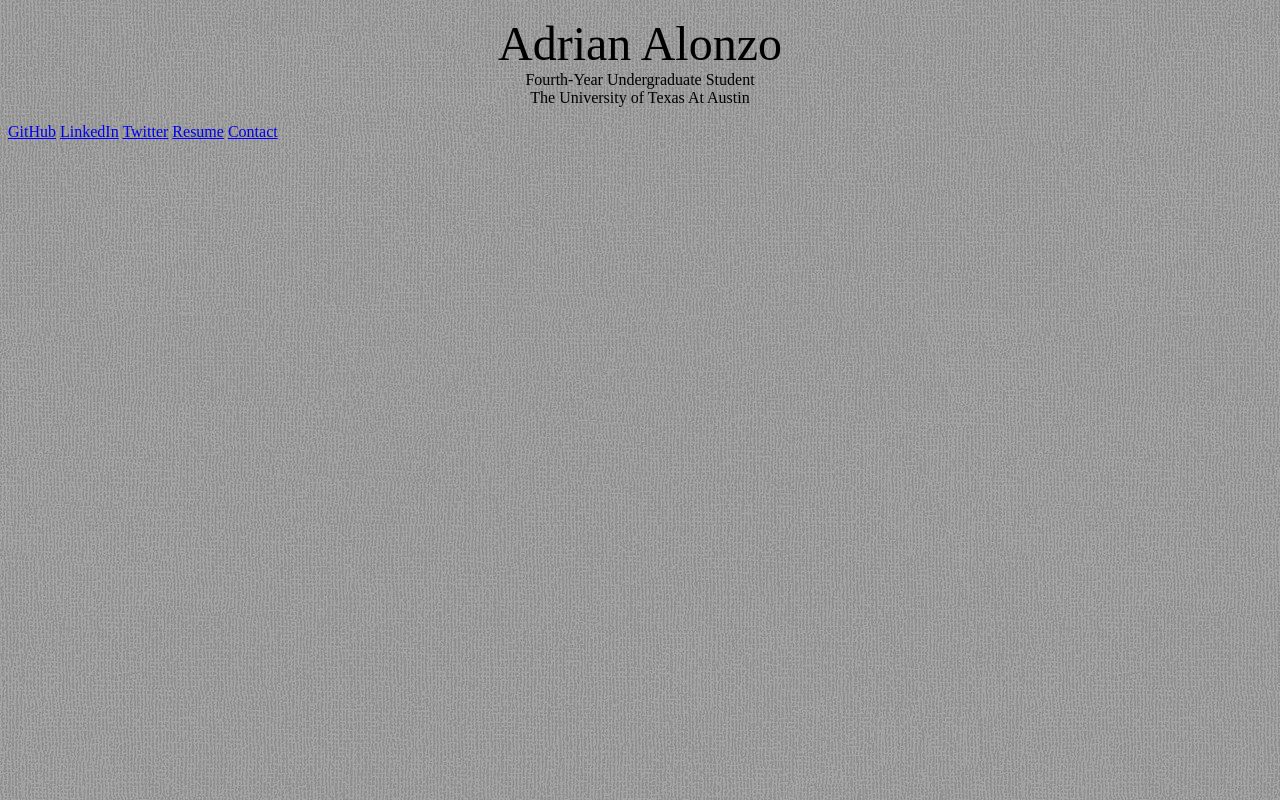
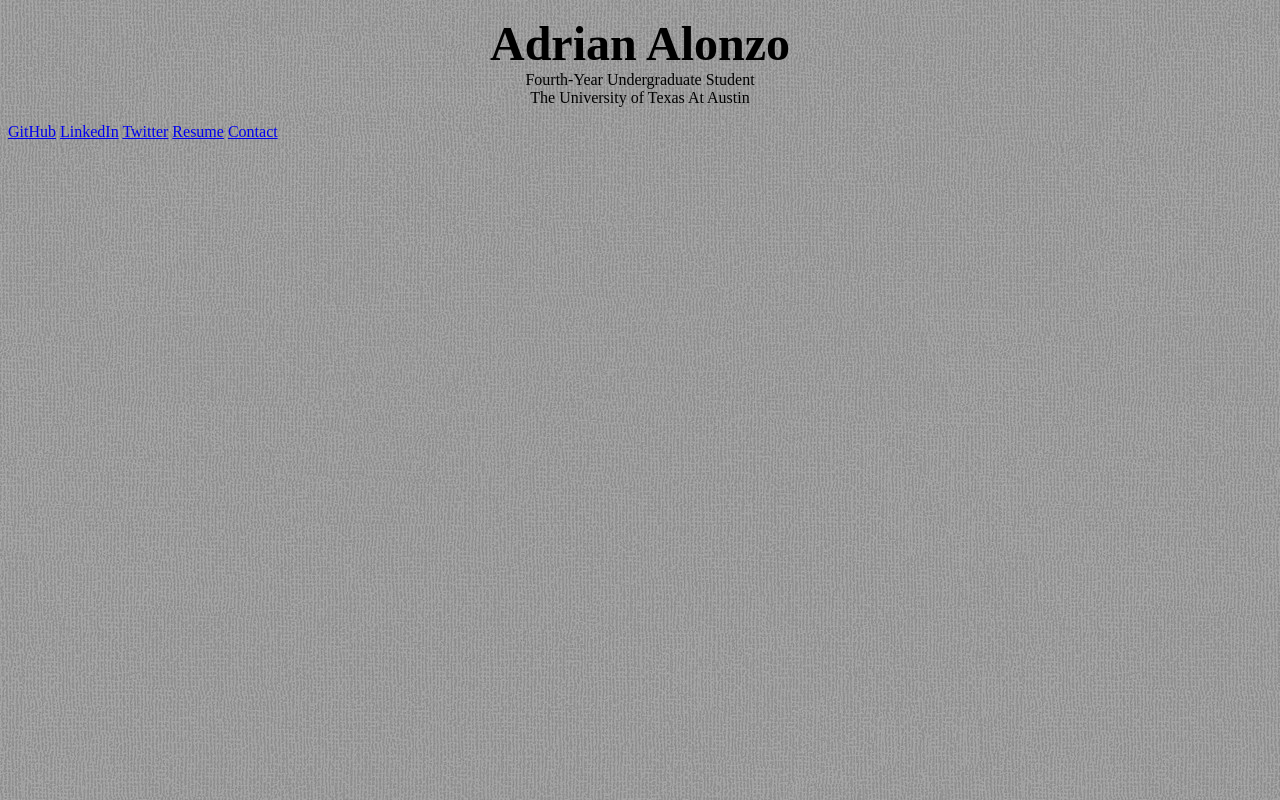
Before and after one commit to aalonzo510/aalonzo510.github.io, a plain HTML site: page index.html in a window 1280 px wide. Drawn offline with Linux system fonts and the light colour scheme.

Commit message:
Update index.html

```diff
--- a/index.html
+++ b/index.html
@@ -12,7 +12,7 @@
 <body>
 	<!--<div class="about-box">
 		<div class="content">-->
-		<p><center><b></b><font size="24">Adrian Alonzo</font></b><br>
+		<p><center><b><font size="24">Adrian Alonzo</font></b><br>
 		Fourth-Year Undergraduate Student<br>
 		The University of Texas At Austin<br></p>
 		<p></center>
```
